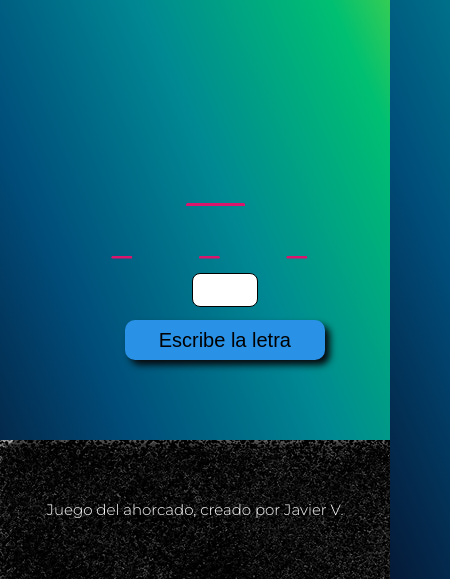
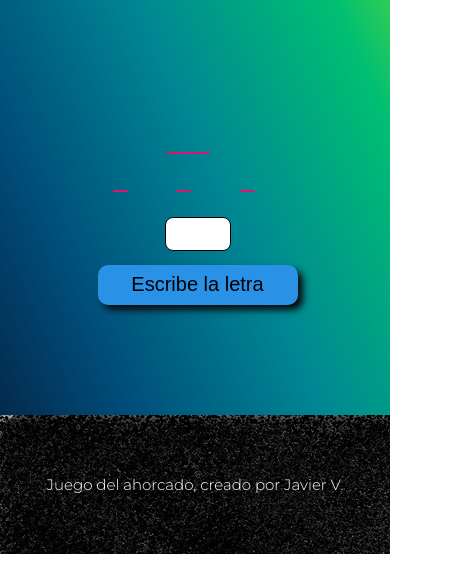
Before and after one commit to Javier104-dev/ahorcado, a plain HTML site: page index.html in a window 390 px wide. Both pictures are taken after a click on the button "Iniciar Juego". Shown: the part 306-885 px from the top of the page, 450 px wide, since content can reach past the window. After the commit the page ends 860 px from the top, so only its background shows below. Drawn offline with Linux system fonts and the light colour scheme.

Commit message:
agregado detalles

```diff
--- a/style.css
+++ b/style.css
@@ -6,13 +6,13 @@ body{
     text-shadow: 5px 5px 7px #08090c;
 }
 
-/* linear-gradient(to right top, #051937, #004d7a, #008793, #00bf72, #a8eb12);*/
 h1{
     text-align: center;
     padding: 2%;
     margin: 0px;
     font-size: 50px;
     margin: 1em auto;
+    margin-bottom: -2em;
 }
 
 .contenedor-pag-principal{
@@ -63,7 +63,7 @@ h1{
     display: none;
     position: absolute;
     flex-direction: column; /*pone en columna los items que estan dentro del div flex*/
-    top:80%;
+    top: 80%;
     left:43%;
     align-items: center;
 }
@@ -126,8 +126,6 @@ h1{
     transform: scale(1);
 }
 
-
-
 .canvas{
     margin: auto;
     width: 1200px /* se crea el contenedor, se pone el mismo ancho del vancas y ahora se puede mover sus margenes*/
@@ -159,12 +157,12 @@ footer p{
         flex-direction: column;
         top: 50%;
         left: auto;
-        margin: 2em 30%;
+        margin: 2em 25%;
     }
 
     .div-texto{
-        top: 67%;
-        left: 32%;
+        top: 510px;
+        left: 25%;
     }
 
     #boton-nuevo-juego{
@@ -178,8 +176,8 @@ footer p{
     }
 
     .canvas, #horca{
-        width: 450px;
-        margin-bottom: 3em;
+        width: 326px;
+        margin-bottom: 5em;
     }
 
     footer p{
```
